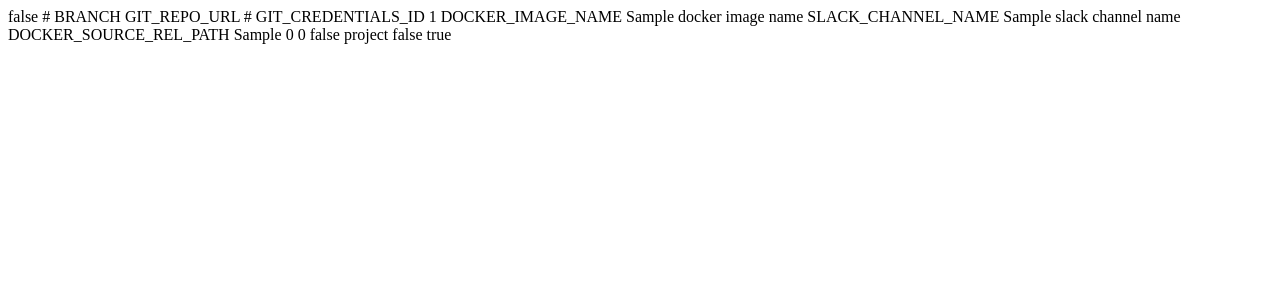
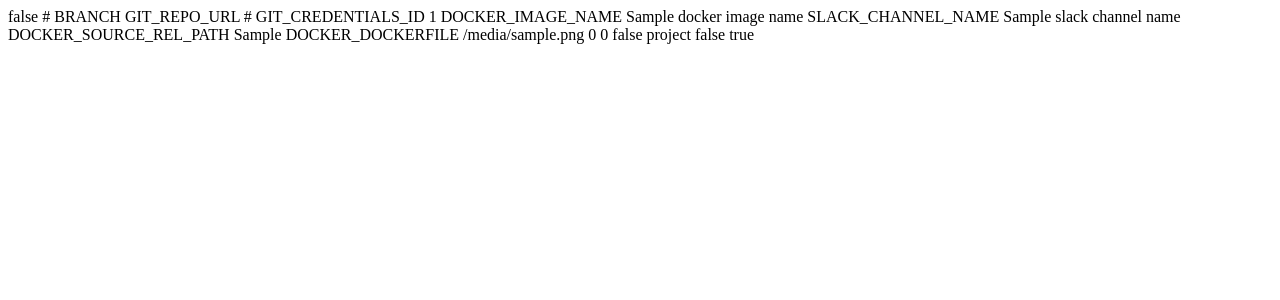
Before and after one commit to wizeline/standard-cicd-pipeline, a Python web app: template jenkinsctl/jenkinsctl/templates/generic-app-flow.xml.j2 in a window 1280 px wide. Shown: the top 300 px of the page. Run offline with Jinja, Linux system fonts and the light colour scheme; the template is opened without the code that fills it: most values are stand-ins (such as "Sample title", 1, 10 or a date in 2020).

Commit message:
minor improvements

```diff
--- a/jenkinsctl/jenkinsctl/flows/generic_app_flow.py
+++ b/jenkinsctl/jenkinsctl/flows/generic_app_flow.py
@@ -22,6 +22,7 @@ class GenericAppFlow(AbstractFlow):
         "docker_image_name": "",
         "docker_source_rel_path": ".",
         "slack_channel_name": "jenkins",
+        "docker_dockerfile": "Dockerfile",
         "git_standard_cicd_credentials_id":
             "b9abf261-0552-45f2-972d-08f3800d3d4f",
         "git_credentials_id": "b9abf261-0552-45f2-972d-08f3800d3d4f",
--- a/jenkinsctl/jenkinsctl/flows/kubernetes_deployer_flow.py
+++ b/jenkinsctl/jenkinsctl/flows/kubernetes_deployer_flow.py
@@ -15,9 +15,10 @@ class KubernetesDeployerFlow(AbstractFlow):
         "k8s_context": "",
         "k8s_namespace": "",
         "k8s_deployment_name": "",
-        "k8s_env_tag": ".",
+        "k8s_env_tag": "",
+        "docker_image_name": "",
         "slack_channel_name": "jenkins",
-        "docker_image_name": "",
+        "docker_registry": "devops.wize.mx:5000",
         "git_standard_cicd_credentials_id":
             "b9abf261-0552-45f2-972d-08f3800d3d4f",
         "git_credentials_id": "b9abf261-0552-45f2-972d-08f3800d3d4f",
--- a/jenkinsctl/jenkinsctl/flows/terraform_flow.py
+++ b/jenkinsctl/jenkinsctl/flows/terraform_flow.py
@@ -16,7 +16,6 @@ class TerraformFlow(AbstractFlow):
     prefix = ""
     default_params = {
         "git_repo_url": "",
-        "git_credentials_id": "",
         "git_sha": "",
         "tf_source_relative_path": "",
         "tf_aws_access_credentials_id": "",
--- a/jenkinsctl/jenkinsctl/templates/generic-app-flow.xml.j2
+++ b/jenkinsctl/jenkinsctl/templates/generic-app-flow.xml.j2
@@ -40,6 +40,11 @@
           <description></description>
           <defaultValue>{{ docker_source_rel_path }}</defaultValue>
         </hudson.model.StringParameterDefinition>
+        <hudson.model.StringParameterDefinition>
+          <name>DOCKER_DOCKERFILE</name>
+          <description></description>
+          <defaultValue>{{ docker_dockerfile }}</defaultValue>
+        </hudson.model.StringParameterDefinition>
       </parameterDefinitions>
     </hudson.model.ParametersDefinitionProperty>
     <hudson.plugins.throttleconcurrents.ThrottleJobProperty plugin="throttle-concurrents@1.9.0">
--- a/jenkinsctl/jenkinsctl/templates/k8s-deployer.xml.j2
+++ b/jenkinsctl/jenkinsctl/templates/k8s-deployer.xml.j2
@@ -35,7 +35,7 @@
         <hudson.model.StringParameterDefinition>
           <name>DOCKER_REGISTRY</name>
           <description></description>
-          <defaultValue>devops.wize.mx:5000</defaultValue>
+          <defaultValue>{{ docker_registry }}</defaultValue>
         </hudson.model.StringParameterDefinition>
         <hudson.model.StringParameterDefinition>
           <name>DOCKER_IMAGE_NAME</name>
```
Also changed, not shown: 2 other files.
